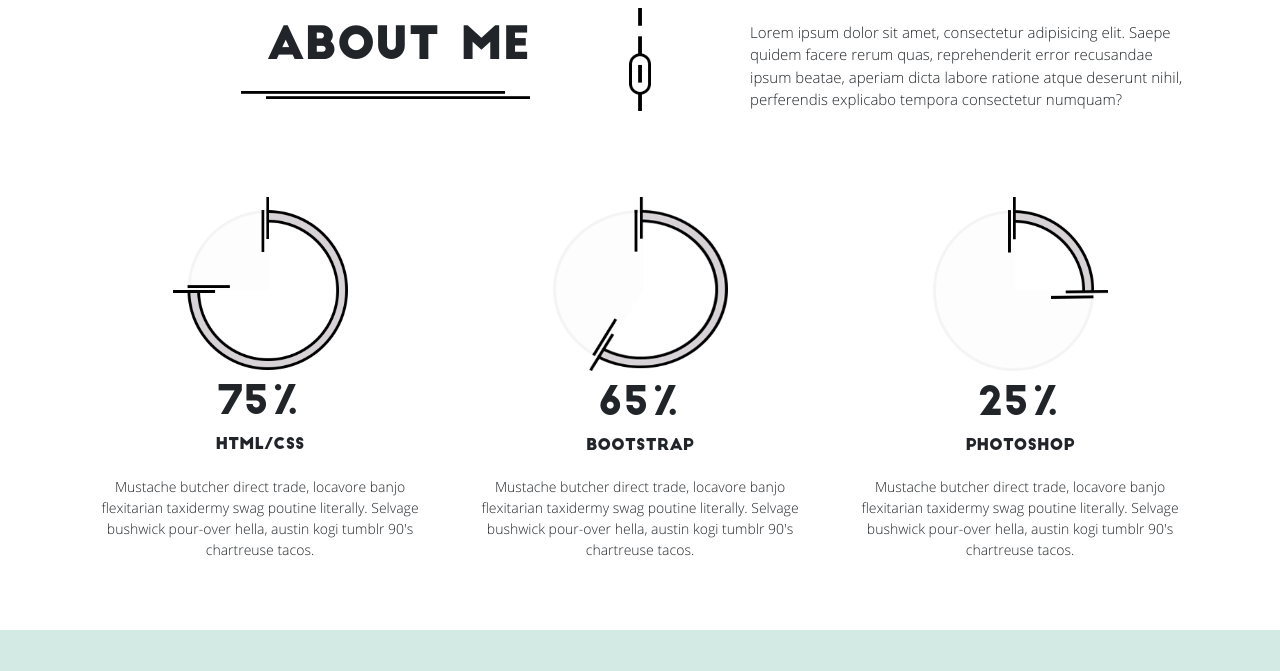
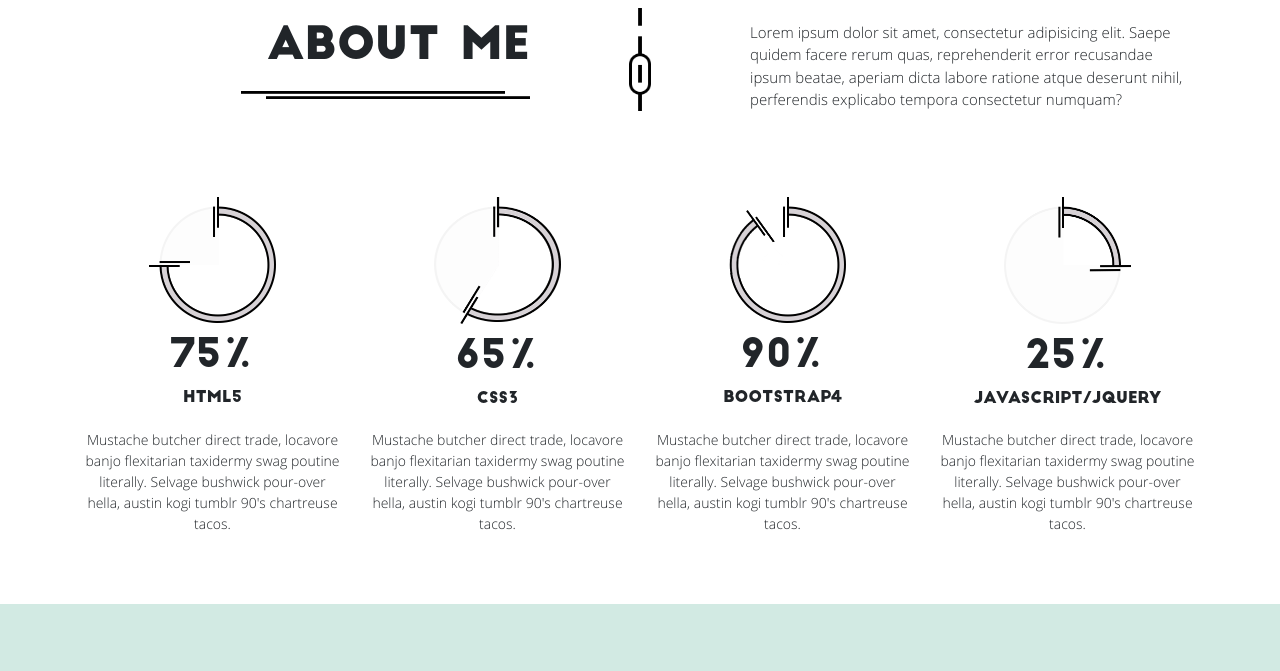
Before and after one commit to ch0wdhury/Portfolio, a plain HTML site: page index.html in a window 1280 px wide. Shown: the part 2000-2671 px from the top of the page. Drawn offline with Linux system fonts and the light colour scheme; a script that the page names is missing.

Commit message:
Add files via upload

```diff
--- a/css/media.css
+++ b/css/media.css
@@ -89,10 +89,10 @@
 		margin-top: 10px;
 	}
 	.skillset h1 {
-		font-size: 22px;
+		font-size: 24px;
 	}
 	.skillset h6 {
-		font-size: 12px;
+		font-size: 14px;
 	}
 	.skillset p {
 		font-size: 12px;
@@ -259,10 +259,10 @@
 		font-size: 28px;
 	}
 	.skillset h6 {
-		font-size: 14px;
+		font-size: 16px;
 	}
 	.skillset p {
-		font-size: 12px;
+		font-size: 14px;
 		margin-top: 10px;
 	}
 	/* About Me Section Ends Here */
--- a/index.html
+++ b/index.html
@@ -266,27 +266,35 @@
 		</div>
 			<!-- Skillset -->
 		<div class="row text-center">
-			<div class="col-xl-4 col-lg-4 col-md-4 d-md-block d-none">
+			<div class="col-xl-3 col-lg-3 col-md-3 d-md-block d-none">
 				<div class="skillset">
 					<img src="images/skill_meter.png" alt="Skillset">
 					<h1>75%</h1>
-					<h6>HTML/CSS</h6>
+					<h6>HTML5</h6>
 					<p>Mustache butcher direct trade, locavore banjo flexitarian taxidermy swag poutine literally. Selvage bushwick pour-over hella, austin kogi tumblr 90's chartreuse tacos.</p>
 				</div>
 			</div>
-			<div class="col-xl-4 col-lg-4 col-md-4 d-md-block d-none">
+			<div class="col-xl-3 col-lg-3 col-md-3 d-md-block d-none">
 				<div class="skillset">
 					<img src="images/skill_meter-65.png" alt="Skillset">
 					<h1>65%</h1>
-					<h6>BOOTSTRAP</h6>
+					<h6>CSS3</h6>
 					<p>Mustache butcher direct trade, locavore banjo flexitarian taxidermy swag poutine literally. Selvage bushwick pour-over hella, austin kogi tumblr 90's chartreuse tacos.</p>
 				</div>
 			</div>
-			<div class="col-xl-4 col-lg-4 col-md-4 d-md-block d-none">
+			<div class="col-xl-3 col-lg-3 col-md-3 d-md-block d-none">
+				<div class="skillset">
+					<img src="images/skill_meter-90.png" alt="Skillset">
+					<h1>90%</h1>
+					<h6>BOOTSTRAP4</h6>
+					<p>Mustache butcher direct trade, locavore banjo flexitarian taxidermy swag poutine literally. Selvage bushwick pour-over hella, austin kogi tumblr 90's chartreuse tacos.</p>
+				</div>
+			</div>
+			<div class="col-xl-3 col-lg-3 col-md-3 d-md-block d-none">
 				<div class="skillset">
 					<img src="images/skill_meter-25.png" alt="Skillset">
 					<h1>25%</h1>
-					<h6>PHOTOSHOP</h6>
+					<h6>Javascript/JQuery</h6>
 					<p>Mustache butcher direct trade, locavore banjo flexitarian taxidermy swag poutine literally. Selvage bushwick pour-over hella, austin kogi tumblr 90's chartreuse tacos.</p>
 				</div>
 			</div>
@@ -303,7 +311,7 @@
 						</div>
 						<div class="col-8">
 							<h1>75%</h1>
-							<h6>HTML/CSS</h6>
+							<h6>HTML5</h6>
 							<p>Mustache butcher direct trade, locavore banjo flexitarian taxidermy swag poutine literally. Selvage bushwick pour-over hella, austin kogi tumblr 90's chartreuse tacos.</p>
 						</div>
 					</div>
@@ -317,7 +325,21 @@
 						</div>
 						<div class="col-8">
 							<h1>65%</h1>
-							<h6>BOOTSTRAP</h6>
+							<h6>CSS3</h6>
+							<p>Mustache butcher direct trade, locavore banjo flexitarian taxidermy swag poutine literally. Selvage bushwick pour-over hella, austin kogi tumblr 90's chartreuse tacos.</p>
+						</div>
+					</div>
+				</div>
+			</div>
+			<div class="col-12 d-md-none">
+				<div class="skillset">
+					<div class="row">
+						<div class="col-4">
+							<img class="w-100" src="images/skill_meter-90.png" alt="Skillset">
+						</div>
+						<div class="col-8">
+							<h1>90%</h1>
+							<h6>BOOTSTRAP4</h6>
 							<p>Mustache butcher direct trade, locavore banjo flexitarian taxidermy swag poutine literally. Selvage bushwick pour-over hella, austin kogi tumblr 90's chartreuse tacos.</p>
 						</div>
 					</div>
@@ -331,7 +353,7 @@
 						</div>
 						<div class="col-8">
 							<h1>25%</h1>
-							<h6>PHOTOSHOP</h6>
+							<h6>Javascript/JQuery</h6>
 							<p>Mustache butcher direct trade, locavore banjo flexitarian taxidermy swag poutine literally. Selvage bushwick pour-over hella, austin kogi tumblr 90's chartreuse tacos.</p>
 						</div>
 					</div>
```
Also changed, not shown: images/skill_meter-90.png (added).
